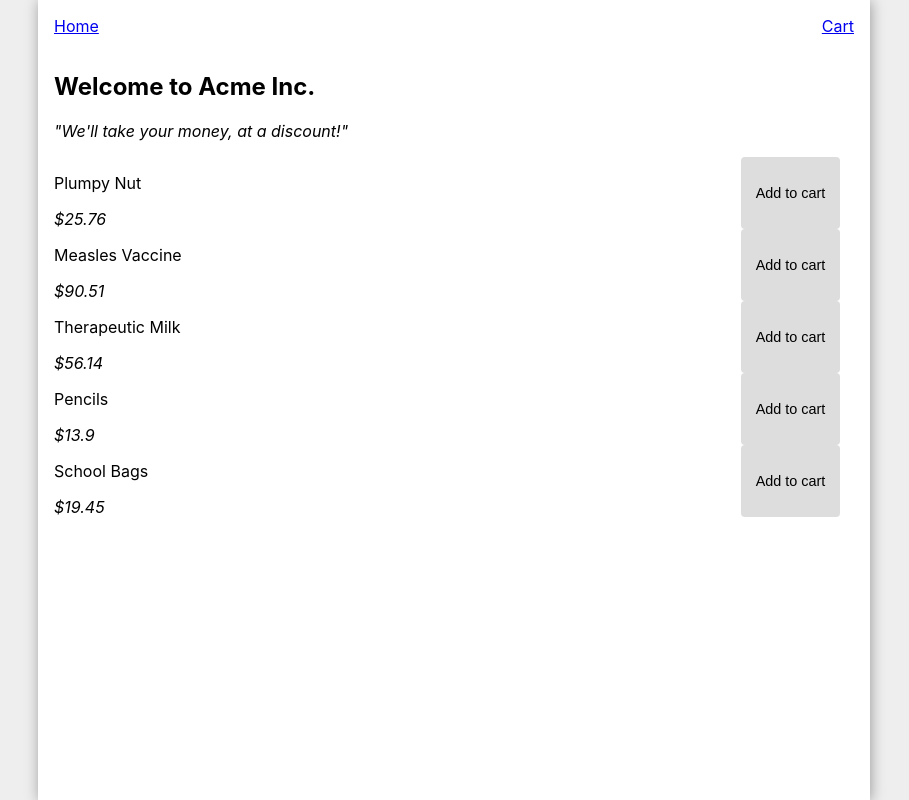
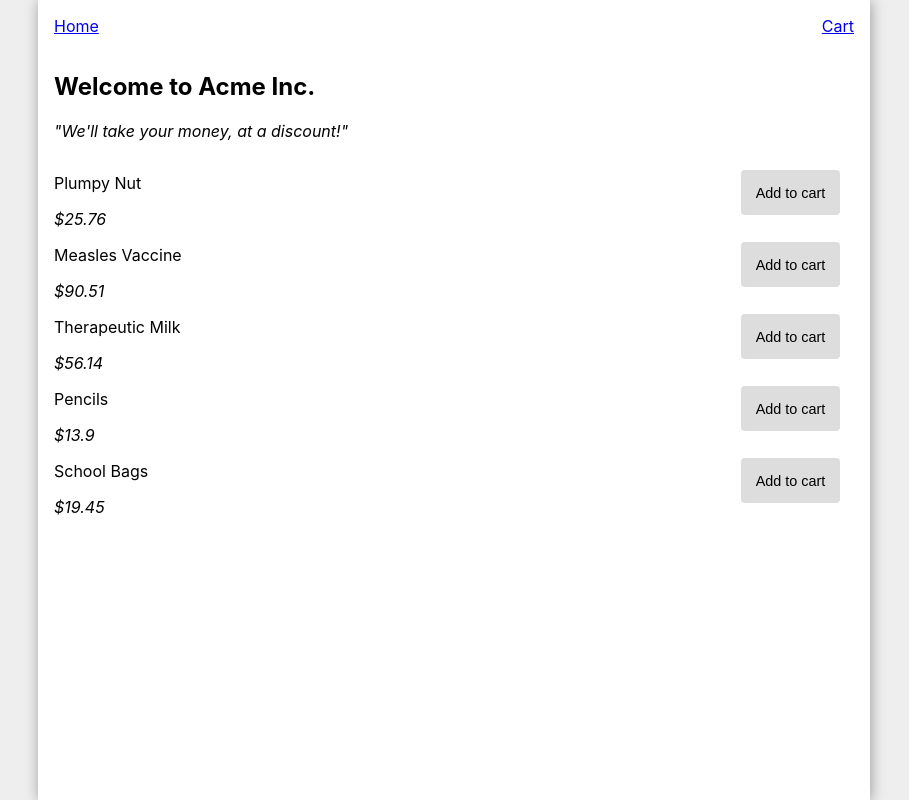
Before and after one commit to AsherFoster/frontend-challenge, a React (Create React App) app: page / in a window 1280 px wide. Shown: the whole page, without its empty margins (186-1095 px from the left). Built offline with nearby package versions, Linux system fonts and the light colour scheme.

Commit message:
Coerce user input to number, cart preview accounts for quantity

```diff
--- a/src/components/CartProvider.tsx
+++ b/src/components/CartProvider.tsx
@@ -8,6 +8,7 @@ export interface CartItem {
 export interface CartContextValue {
   items: CartItem[];
   total: number;
+  itemCount: number;
   add(product: Product, quantity: number): void;
   set(product: Product, quantity: number): void;
   get(product: Product): CartItem | null;
@@ -67,6 +68,7 @@ const CartProvider = (props: Props) => {
   const val: CartContextValue = {
     items: cartState,
     total: cartState.reduce((a, c) => a + (c.product.price * c.quantity), 0),
+    itemCount: cartState.reduce((a, c) => a + c.quantity, 0),
     add, set, get, remove
   };
 
--- a/src/components/Nav.tsx
+++ b/src/components/Nav.tsx
@@ -4,10 +4,10 @@ import {CartContext} from './CartProvider';
 
 const Nav = () => {
   return (<CartContext.Consumer>
-    {({items}: any) => (<nav className="flexWrap" style={{padding: '1em 0'}}>
+    {({itemCount}: any) => (<nav className="flexWrap" style={{padding: '1em 0'}}>
       <Link to="/">Home</Link>
       <span className="flex" />
-      <Link to="/cart">Cart{items.length ? ` (${items.length})` : ''}</Link>
+      <Link to="/cart">Cart{itemCount ? ` (${itemCount})` : ''}</Link>
     </nav>)}
   </CartContext.Consumer>);
 };
--- a/src/components/ProductListing.tsx
+++ b/src/components/ProductListing.tsx
@@ -9,7 +9,7 @@ interface Props {
 
 const ProductListing = (props: Props) => {
   return (<CartContext.Consumer>
-    {({add}: any) => (<div className="flexWrap"> {/* We don't seem to be able to type it without TypeScript complaining :( */}
+    {({add}: any) => (<div className="flexWrap alignCenter"> {/* We don't seem to be able to type it without TypeScript complaining :( */}
       <div>
         <p>{props.product.name}</p>
         <i>{currency(props.product.price)}</i>
--- a/src/index.css
+++ b/src/index.css
@@ -17,6 +17,9 @@ code {
 .flexWrap {
   display: flex;
 }
+.alignCenter {
+  align-items: center;
+}
 .flex {
   flex: 1;
 }
--- a/src/views/Cart.css
+++ b/src/views/Cart.css
@@ -6,3 +6,8 @@
 .cartItems li {
   align-items: center;
 }
+
+.cartItemTotal {
+  min-width: 5em;
+  text-align: right;
+}
--- a/src/views/Cart.tsx
+++ b/src/views/Cart.tsx
@@ -12,8 +12,8 @@ const Cart = () => {
           <button onClick={() => remove(item.product)}>Remove</button>
           <p>{item.product.name}</p>
           <span className="flex" />
-          <input type="number" value={item.quantity} onChange={(e) => set(item.product, e.target.value)}/>
-          <i style={{minWidth: '5em', textAlign: 'right'}}>{currency(item.quantity * item.product.price)}</i>
+          <input type="number" value={item.quantity} onChange={(e) => set(item.product, +e.target.value)}/>
+          <i className="cartItemTotal">{currency(item.quantity * item.product.price)}</i>
         </li>))}
       </ul>
 
```
